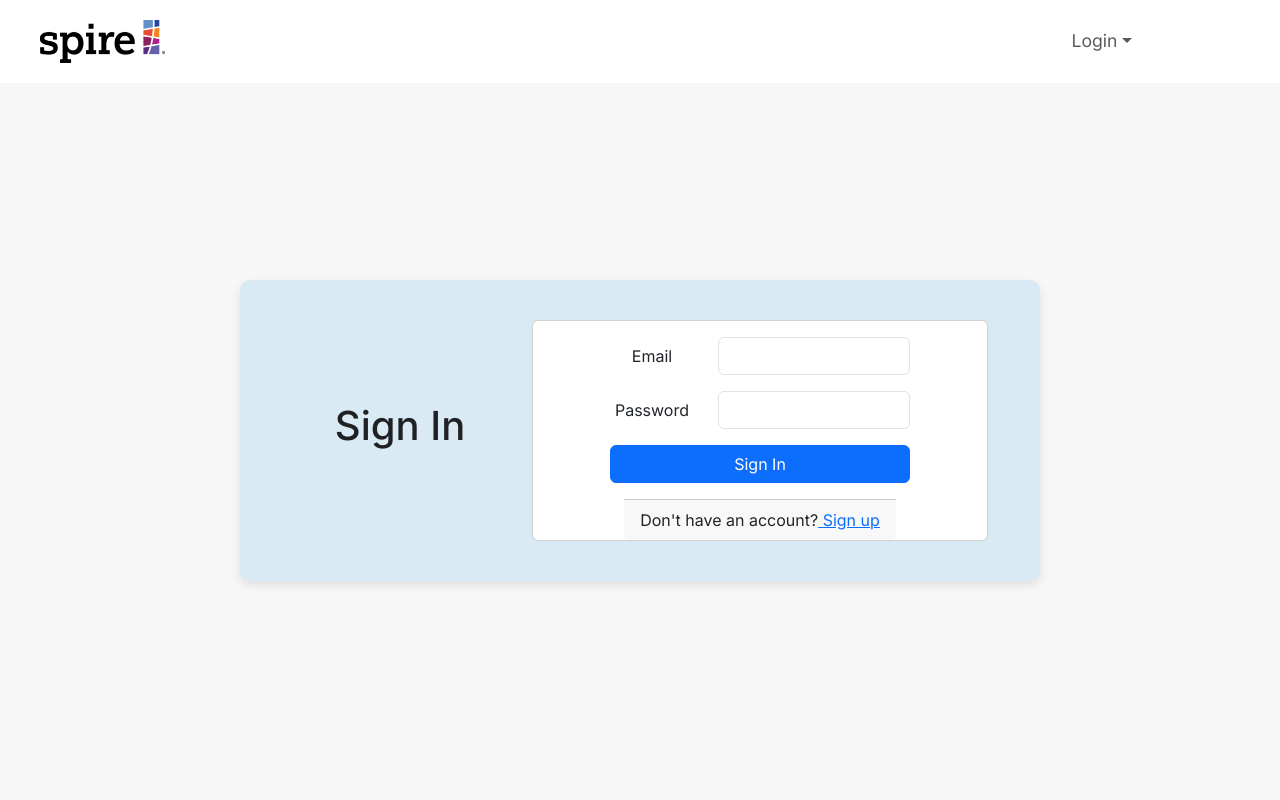
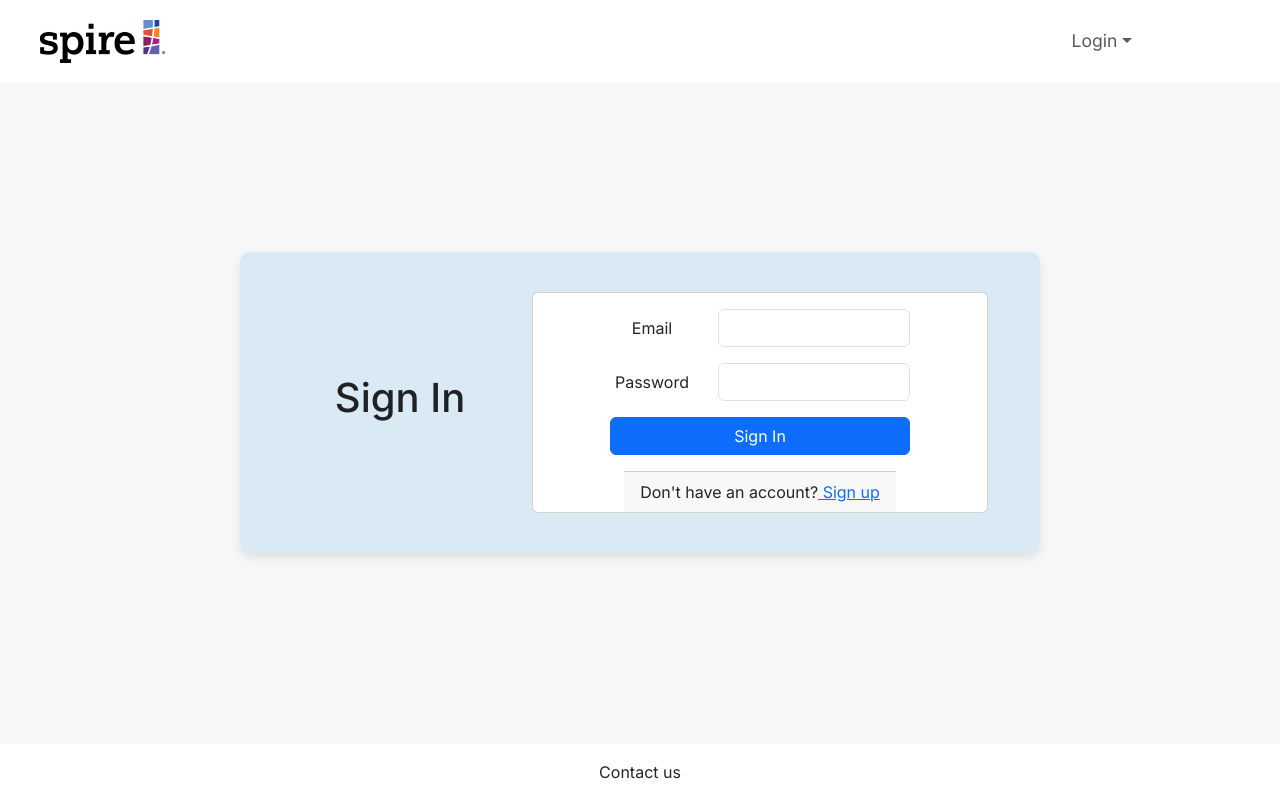
Before and after one commit to team-tres/team-tres-app, a Next.js app: page /auth/signin in a window 1280 px wide. Built offline with nearby package versions, Linux system fonts and the light colour scheme; no server answers.

Commit message:
Done
updated npm, addressed vulnerabilities, fixed sign in page routing to page after button click, reinstated footer

```diff
--- a/package.json
+++ b/package.json
@@ -37,7 +37,7 @@
     "chart.js": "^4.4.8",
     "chartjs-plugin-zoom": "^2.2.0",
     "multiselect-react-dropdown": "^2.0.25",
-    "next": "14.2.10",
+    "next": "^14.2.28",
     "next-auth": "^4.24.7",
     "react": "^18",
     "react-bootstrap": "^2.10.9",
--- a/src/app/auth/signin/page.tsx
+++ b/src/app/auth/signin/page.tsx
@@ -44,7 +44,7 @@ const SignIn = () => {
     const email = target.email.value;
     const password = target.password.value;
     const result = await signIn('credentials', {
-      redirect: false,
+      redirect: true,
       email,
       password,
     });
--- a/src/app/layout.tsx
+++ b/src/app/layout.tsx
@@ -2,7 +2,7 @@ import type { Metadata } from 'next';
 import { Inter } from 'next/font/google';
 import './globals.css';
 import 'bootstrap/dist/css/bootstrap.min.css';
-// import Footer from '@/components/Footer';
+import Footer from '@/components/Footer';
 import NavBar from '@/components/Navbar';
 import Providers from './providers';
 
@@ -25,6 +25,7 @@ export default function RootLayout({
         <Providers>
           <NavBar />
           {children}
+          <Footer />
         </Providers>
       </body>
     </html>
--- a/tsconfig.json
+++ b/tsconfig.json
@@ -22,6 +22,6 @@
       "@config/*": ["./src/config/*"],
     }
   },
-  "include": ["next-env.d.ts", "**/*.ts", "**/*.tsx", ".next/types/**/*.ts", "src/app/queries/admin/getUser.ts"],
+  "include": ["next-env.d.ts", "**/*.ts", "**/*.tsx", ".next/types/**/*.ts", "src/app/queries/admin/getUser.ts","next.config.mjs"],
   "exclude": ["node_modules"]
 }
```
Also changed, not shown: 1 other file (tests, documents, lock files or other folders).
